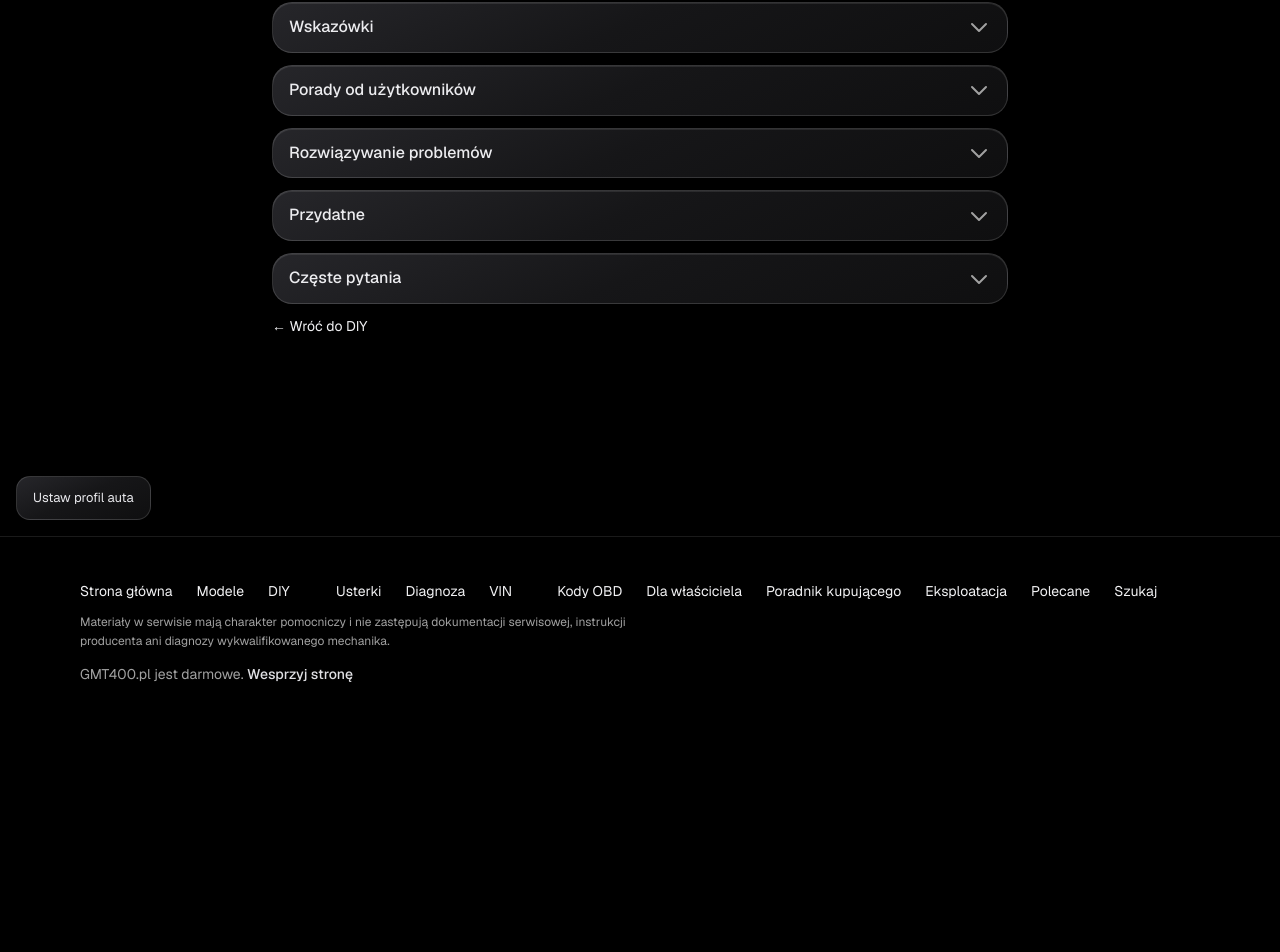
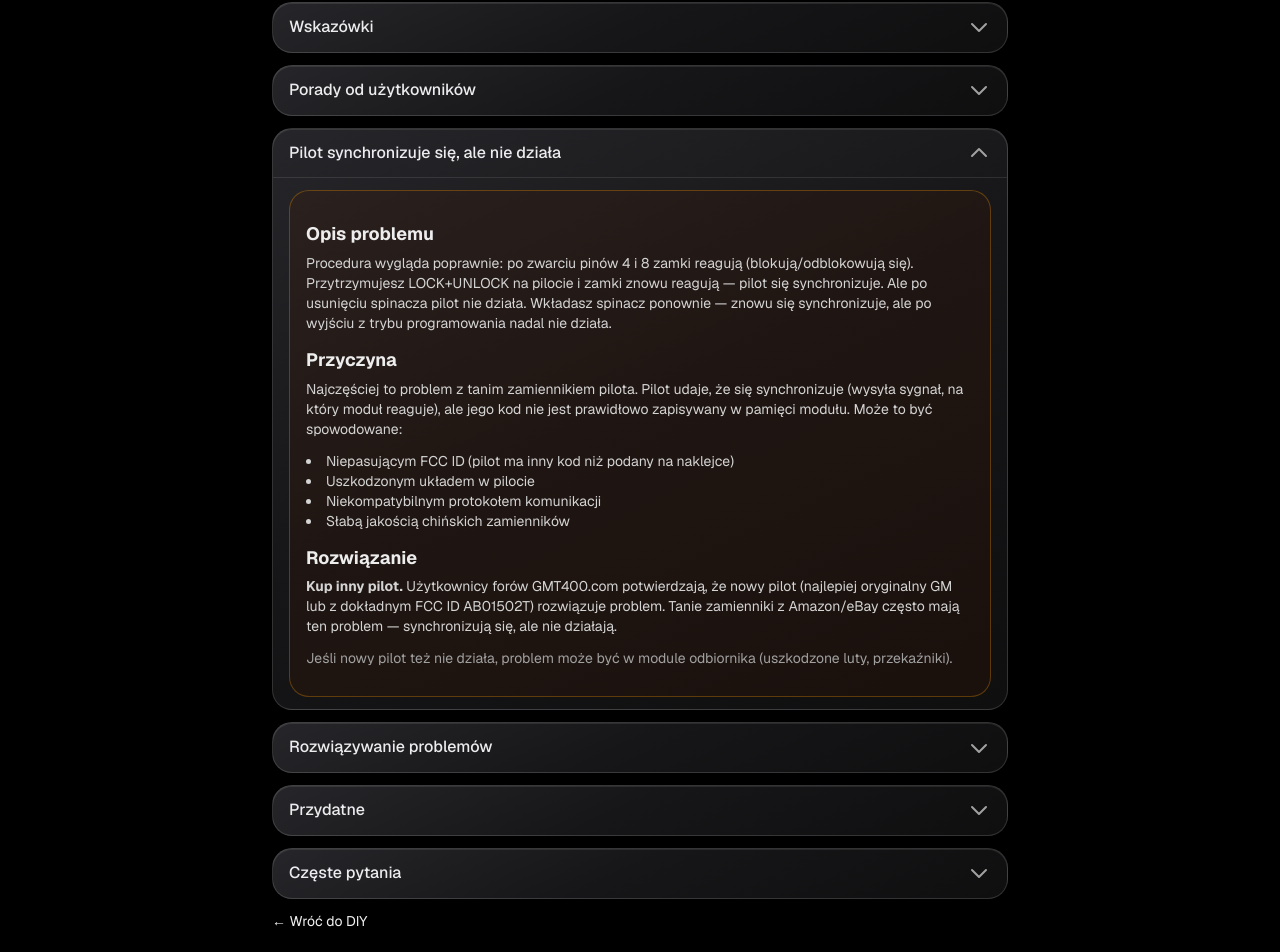
Before and after one commit to tsrc4mm9gg-netizen/gmt400-app, a Next.js app: page /diy/kodowanie-pilota in a window 1280 px wide. Shown: the part 1504-2456 px from the top of the page. Before the commit the page ends 2232 px from the top, so only its background shows below. Built offline with nearby package versions, Linux system fonts and the light colour scheme.

Commit message:
feat: expand sync but not working issue

```diff
--- a/src/app/diy/kodowanie-pilota/page.tsx
+++ b/src/app/diy/kodowanie-pilota/page.tsx
@@ -43,7 +43,6 @@ const TROUBLESHOOTING = [
   { problem: 'Pilot działa tylko z bliska', solution: 'Słaba bateria lub uszkodzony pilot. Wymień baterię lub pilot. Tanie zamienniki często mają słaby zasięg.' },
   { problem: 'Po programowaniu stary pilot nie działa', solution: 'Powtórzyłeś całą procedurę dla nowego pilota. Programuj wszystkie piloty w jednej sesji (krok 5–6).' },
   { problem: 'Pilot otwiera tylko drzwi kierowcy', solution: 'Problem w module odbiornika lub okablowaniu. Sprawdź przekaźniki w module. Może wymagać naprawy lutów.' },
-  { problem: 'Pilot synchronizuje się, ale nie działa', solution: 'Częsty problem z tanimi zamiennikami. Spróbuj oryginalnego pilota GM lub innego z pasującym FCC ID.' },
 ];
 
 const faqItems = [
@@ -66,6 +65,10 @@ const faqItems = [
   {
     question: 'Czy aftermarket radio wpływa na programowanie?',
     answer: 'Niektórzy użytkownicy zgłaszają problemy po instalacji radia aftermarket. Spróbuj odłączyć radio i powtórzyć procedurę.',
+  },
+  {
+    question: 'Pilot synchronizuje się, ale potem nie działa — co robić?',
+    answer: 'To częsty problem z tanimi zamiennikami. Pilot udaje, że się synchronizuje (zamki reagują), ale po usunięciu spinacza nie działa. Rozwiązanie: kup inny pilot, najlepiej oryginalny GM lub z dokładnym FCC ID AB01502T. Użytkownicy potwierdzają, że nowy pilot rozwiązuje problem.',
   },
 ];
 
@@ -142,6 +145,32 @@ Dolny rząd:
           </div>
         </AccordionSection>
 
+        <AccordionSection title="Pilot synchronizuje się, ale nie działa" defaultOpen>
+          <div className="rounded-lg border border-amber-500/30 bg-amber-950/20 p-4">
+            <h3 className="font-semibold text-amber-300">Opis problemu</h3>
+            <p className="mt-2 text-sm text-neutral-300">
+              Procedura wygląda poprawnie: po zwarciu pinów 4 i 8 zamki reagują (blokują/odblokowują się). Przytrzymujesz LOCK+UNLOCK na pilocie i zamki znowu reagują — pilot się synchronizuje. Ale po usunięciu spinacza pilot nie działa. Wkładasz spinacz ponownie — znowu się synchronizuje, ale po wyjściu z trybu programowania nadal nie działa.
+            </p>
+            <h3 className="mt-4 font-semibold text-amber-300">Przyczyna</h3>
+            <p className="mt-2 text-sm text-neutral-300">
+              Najczęściej to problem z tanim zamiennikiem pilota. Pilot udaje, że się synchronizuje (wysyła sygnał, na który moduł reaguje), ale jego kod nie jest prawidłowo zapisywany w pamięci modułu. Może to być spowodowane:
+            </p>
+            <ul className="mt-2 list-inside list-disc text-sm text-neutral-300">
+              <li>Niepasującym FCC ID (pilot ma inny kod niż podany na naklejce)</li>
+              <li>Uszkodzonym układem w pilocie</li>
+              <li>Niekompatybilnym protokołem komunikacji</li>
+              <li>Słabą jakością chińskich zamienników</li>
+            </ul>
+            <h3 className="mt-4 font-semibold text-amber-300">Rozwiązanie</h3>
+            <p className="mt-2 text-sm text-neutral-300">
+              <strong>Kup inny pilot.</strong> Użytkownicy forów GMT400.com potwierdzają, że nowy pilot (najlepiej oryginalny GM lub z dokładnym FCC ID AB01502T) rozwiązuje problem. Tanie zamienniki z Amazon/eBay często mają ten problem — synchronizują się, ale nie działają.
+            </p>
+            <p className="mt-2 text-sm text-neutral-400">
+              Jeśli nowy pilot też nie działa, problem może być w module odbiornika (uszkodzone luty, przekaźniki).
+            </p>
+          </div>
+        </AccordionSection>
+
         <AccordionSection title="Rozwiązywanie problemów">
           <div className="space-y-3">
             {TROUBLESHOOTING.map(t => (
```
